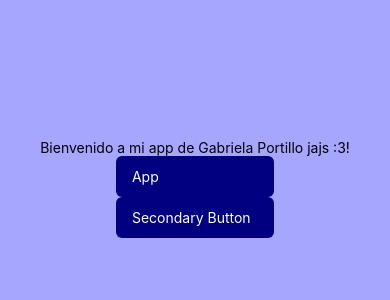
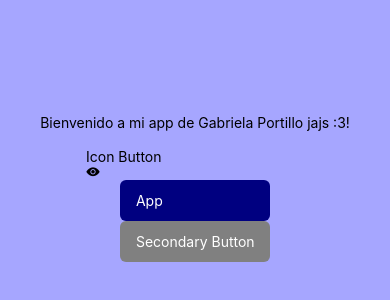
Before and after one commit to gaby001345-stack/Proyectopr-cticaclase012, a React Native app in the folder MiAppMovil/: screen / in a window 390 px wide. Shown: the part 234-534 px from the top of the page. Built offline with nearby package versions, Linux system fonts and the light colour scheme.

Commit message:
Cambios 3

```diff
--- a/MiAppMovil/App.tsx
+++ b/MiAppMovil/App.tsx
@@ -1,23 +1,32 @@
-import { StatusBar } from 'expo-status-bar';
-import { StyleSheet, Text, View } from 'react-native';
-import CustomButton from './src/CustomButton';
+import { StatusBar } from "expo-status-bar";
+import { StyleSheet, Text, View } from "react-native";
+import CustomButton from "./src/src/components/CustomButton";
+import CustomInput from "./src/src/components/CustomInput";
 
 export default function App() {
   return (
     <View style={styles.container}>
       <Text>Bienvenido a mi app de Gabriela Portillo jajs :3!</Text>
       <StatusBar style="auto" />
+      <CustomInput
+      type={"number"}
+      placeholder={""}
+      value={""}
+      onChange={function (text: string): void {} } />
       <CustomButton
       title={"App"}
       onPress={()=>{
         console.log("Press desde boton App");
-        }}
+        }
+      }
+      variant={"primary"}
         />
         <CustomButton
       title={"Secondary Button"}
       onPress={()=>{
         console.log("Press desde boton Secundario");
       }}
+      variant={"secondary"}
         />
     </View>
   );
@@ -26,8 +35,8 @@
 const styles = StyleSheet.create({
   container: {
     flex: 1,
-    backgroundColor: '#a6a6ff',
-    alignItems: 'center',
-    justifyContent: 'center',
+    backgroundColor: "#a6a6ff",
+    alignItems: "center",
+    justifyContent: "center",
   },
 });
--- a/MiAppMovil/package.json
+++ b/MiAppMovil/package.json
@@ -9,6 +9,7 @@
     "web": "expo start --web"
   },
   "dependencies": {
+    "@expo/vector-icons": "^15.1.1",
     "expo": "~54.0.33",
     "expo-status-bar": "~3.0.9",
     "react": "19.1.0",
--- a/MiAppMovil/src/CustomButton.tsx
+++ /dev/null
@@ -1,25 +0,0 @@
-import { Text, TouchableOpacity, StyleSheet} from "react-native";
-
-type CustomButtonProps = {
-    title: string;
-    onPress: ()=> void;
-}
-
- export default function CustomButton ({title, onPress}: CustomButtonProps){
-
-    return(<TouchableOpacity style={styles.button} onPress={onPress}>
-        <Text style={styles.buttonText}> {title} </Text>
-    </TouchableOpacity>);
-}
-const styles = StyleSheet.create({
-    button:{
-        borderRadius: 6,
-        backgroundColor: 'navy',
-        padding: 12,
-        width: 158,
-
-    },
-   buttonText:{
-    color: '#fff'
-   }
-})
--- /dev/null
+++ b/MiAppMovil/src/src/components/CustomButton.tsx
@@ -0,0 +1,28 @@
+import { Text, TouchableOpacity, StyleSheet} from "react-native";
+
+type CustomButtonProps = {
+    title: string;
+    onPress: ()=> void;
+    variant: "primary" | "secondary" | "tertiary";
+}
+
+export default function CustomButton ({title, onPress, variant}: CustomButtonProps){
+   const styles = getstyles(variant);
+    return(<TouchableOpacity style={styles.button} onPress={onPress}>
+        <Text style={styles.buttonText}> {title} </Text>
+    </TouchableOpacity>);
+}
+const getstyles = (variant:  "primary" | "secondary" | "tertiary") => StyleSheet.create({
+    button:{
+        borderRadius: 6,
+        //operador ternario
+        backgroundColor: variant === "primary" ? 'navy' :
+                         variant === "secondary" ? 'gray' : 'green',
+        padding: 12,
+        width: 150,
+
+    },
+   buttonText:{
+    color: '#fff'
+   }
+})
--- /dev/null
+++ b/MiAppMovil/src/src/components/CustomInput.tsx
@@ -0,0 +1,25 @@
+import { Ionicons } from "@expo/vector-icons";
+import {Text, TextInput, TouchableOpacity, View} from "react-native";
+
+type Props = {
+    type: "text" | "email" | "password" | "number";
+    placeholder: string;
+    value: string;
+    onChange: (text: string) => void;
+}
+
+export default function CustomInput ({type, placeholder, value, onChange}: Props){
+return(
+    <View>
+        <TextInput
+            placeholder={placeholder}
+            value={value}
+            onChangeText={onChange}
+        />
+        <TouchableOpacity>
+            <Text>Icon Button</Text>
+            <Ionicons name={"eye"} size={14}/>
+        </TouchableOpacity>
+    </View>
+);
+}
```
Also changed, not shown: 1 other file (tests, documents, lock files or other folders).
